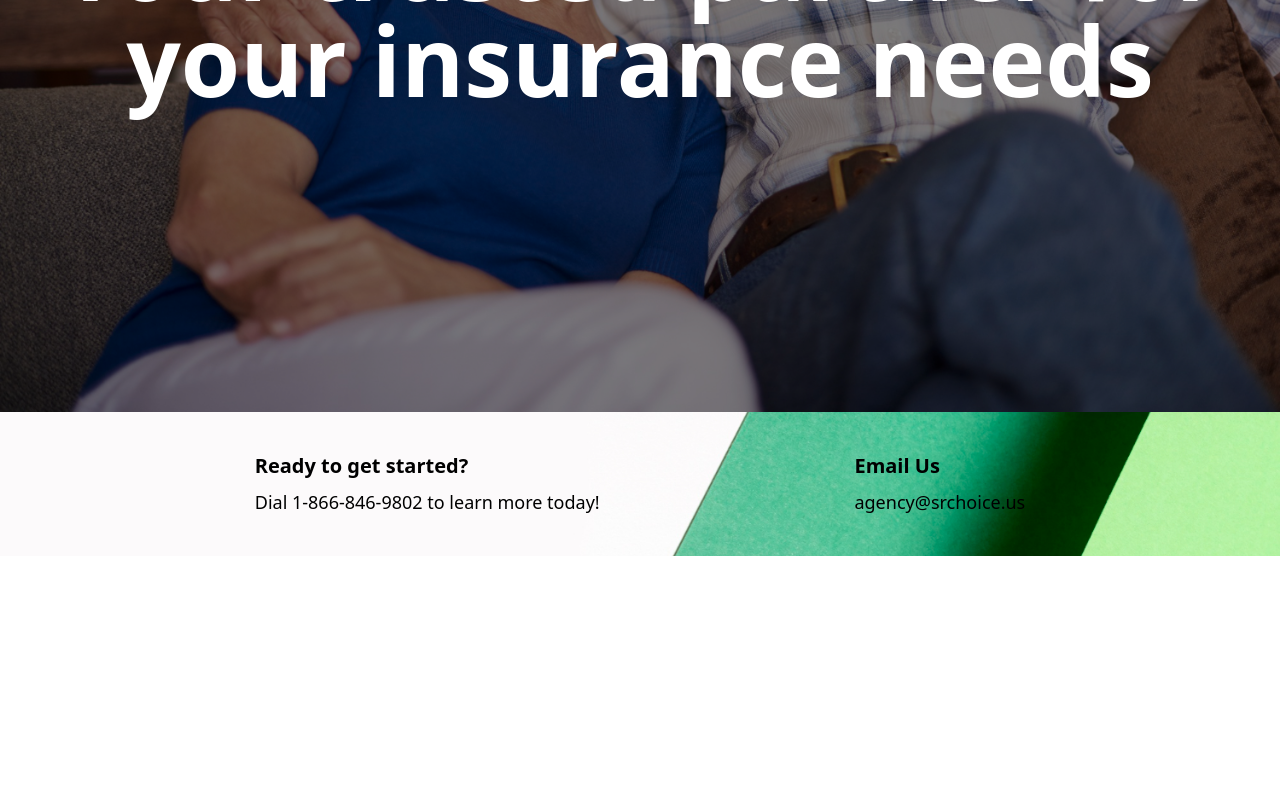
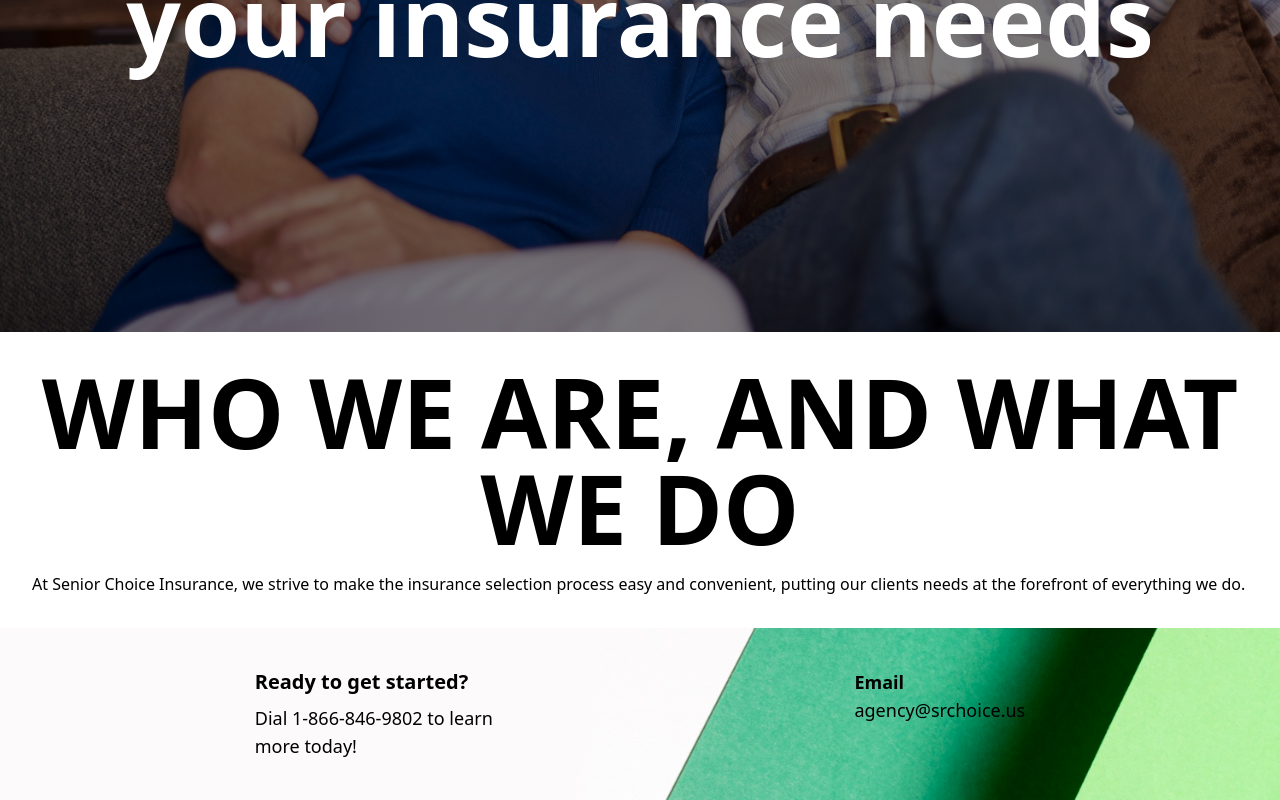
Before and after one commit to aidenmayoros/senior_choice_insurance, a React (Vite) app: page / in a window 1280 px wide. Shown: the part 484-1284 px from the top of the page. Before the commit the page ends 1040 px from the top, so only its background shows below. Built offline with nearby package versions, Linux system fonts and the light colour scheme.

Commit message:
Home page additions

```diff
--- a/src/components/Footer.tsx
+++ b/src/components/Footer.tsx
@@ -11,10 +11,12 @@
 						<h2 className='text-3xl md:text-xl font-bold mb-2'>
 							Ready to get started?
 						</h2>
-						<p className='text-lg'>Dial 1-866-846-9802 to learn more today!</p>
+						<p className='text-lg w-4/5'>
+							Dial 1-866-846-9802 to learn more today!
+						</p>
 					</div>
 					<div>
-						<h2 className='text-xl font-bold mb-2'>Email Us</h2>
+						<h2 className='text-lg font-bold'>Email</h2>
 						<p className='text-lg'>agency@srchoice.us</p>
 					</div>
 				</div>
--- a/src/pages/Home.tsx
+++ b/src/pages/Home.tsx
@@ -3,13 +3,28 @@
 
 const Home: React.FC = () => {
 	return (
-		<div
-			className='h-screen w-full bg-cover bg-center'
-			style={{ backgroundImage: `url(${headerImg})` }}>
-			<div className='flex items-center justify-center h-full bg-black bg-opacity-50'>
-				<h1 className='text-white text-4xl md:text-6xl lg:text-8xl font-bold text-center'>
-					Your trusted partner for your insurance needs
+		<div>
+			<div
+				className=' h-screen w-full bg-cover bg-center'
+				style={{
+					backgroundImage: `url(${headerImg})`,
+					height: 'calc(100vh - 5rem)',
+				}}>
+				<div className='flex items-center justify-center h-full bg-black bg-opacity-50'>
+					<h1 className='text-white text-4xl md:text-6xl lg:text-8xl font-bold text-center'>
+						Your trusted partner for your insurance needs
+					</h1>
+				</div>
+			</div>
+			<div className=' m-8'>
+				<h1 className='text-xl md:text-6xl lg:text-8xl font-bold text-center'>
+					WHO WE ARE, AND WHAT WE DO
 				</h1>
+				<p className=' mt-4'>
+					At Senior Choice Insurance, we strive to make the insurance selection
+					process easy and convenient, putting our clients needs at the
+					forefront of everything we do.
+				</p>
 			</div>
 		</div>
 	);
```
